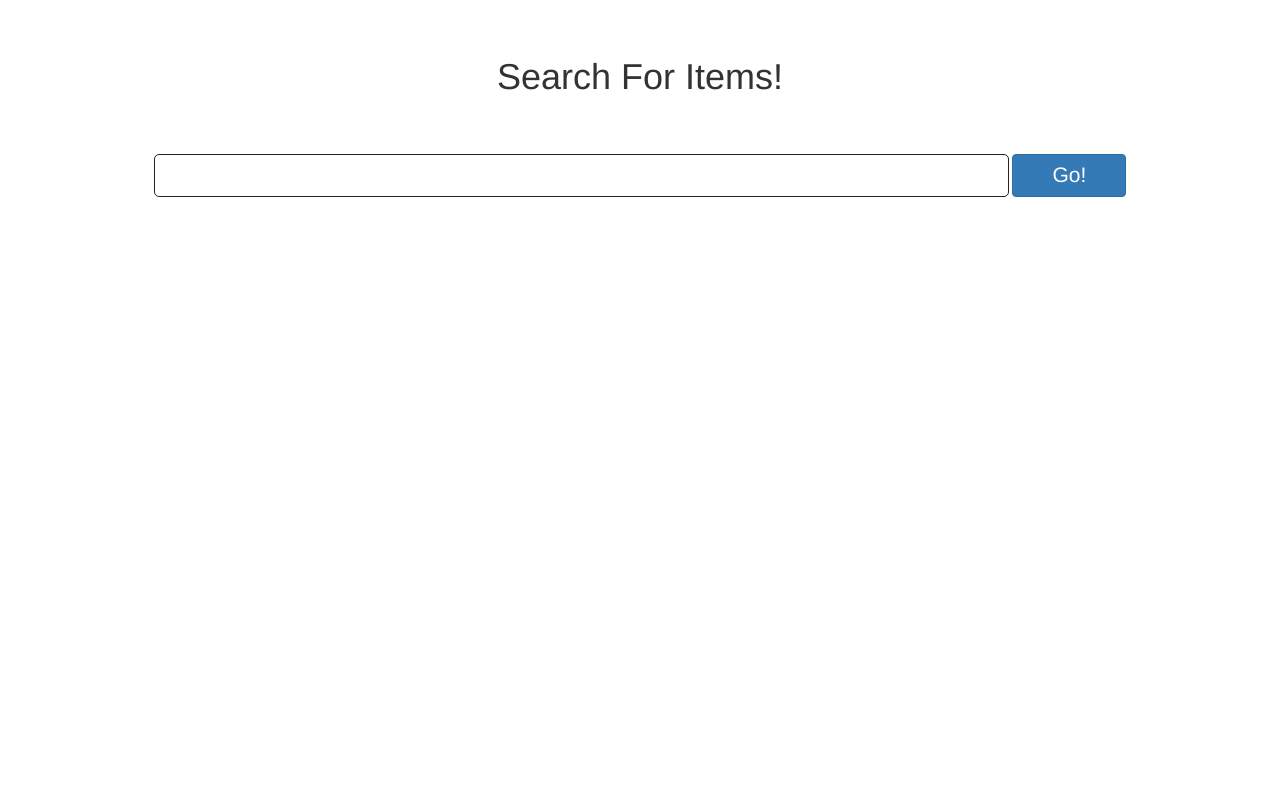
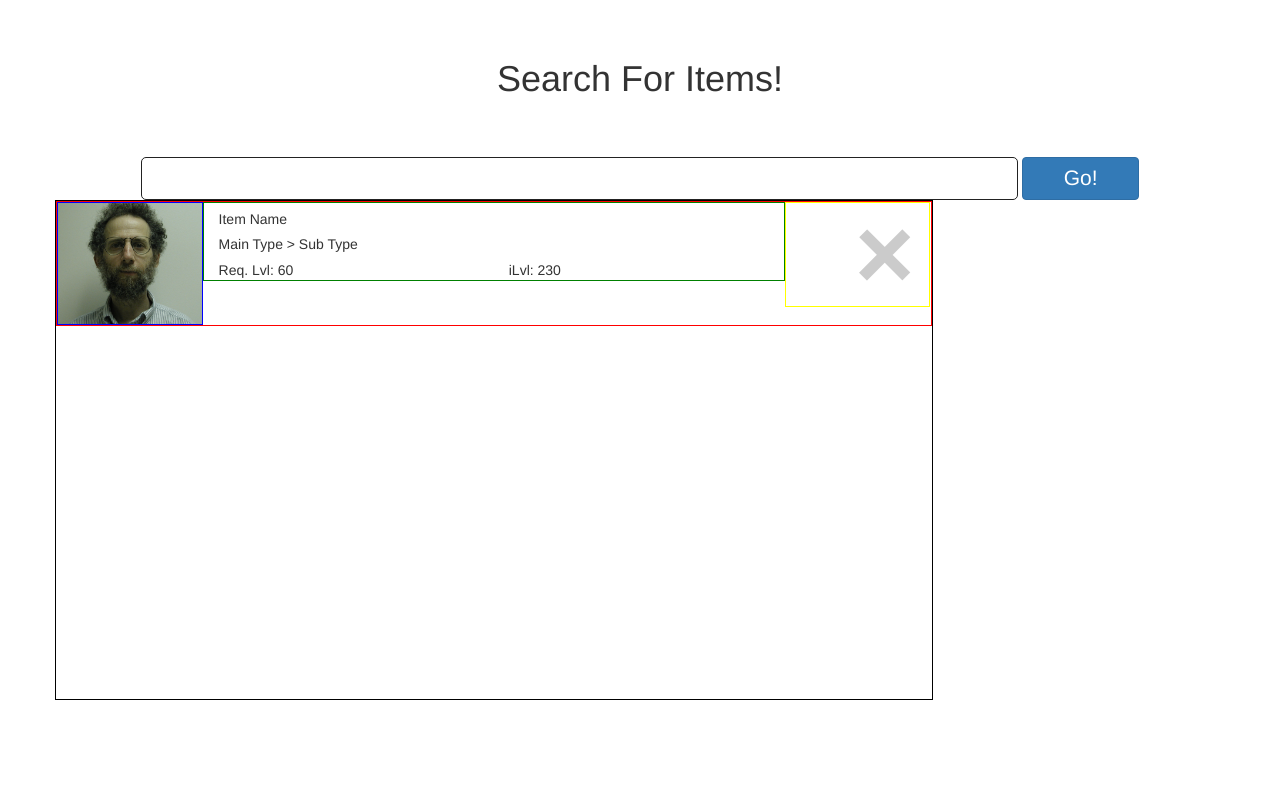
Before and after one commit to ChristianNguyendinh/ffxiv_companion, a Django app: page /items/ in a window 1280 px wide. Run offline with Django 3.2, Linux system fonts and the light colour scheme; data comes from the database, SQL or seed files in the repository; some libraries are stand-ins or nearby versions.

Commit message:
basic wireframe for item rows. Moved static resources to own app folder

```diff
--- a/item_companion/static/css/searchbar.css
+++ b/item_companion/static/item_companion/css/searchbar.css
@@ -1,3 +1,7 @@
+html, body {
+    height: 100%
+}
+
 .autocomplete-suggestions {
     border: 1px solid #000;
     background: #fff;
@@ -23,9 +27,44 @@
     color: #3399ff;
 }
 
+.items-box {
+    border: 1px solid black;
+    min-height: 500px;
+    height: 75%;
+}
+
+.item-row {
+    border: 1px solid red;
+    height: 20%;
+}
+
+.item-img-row {
+    height: 100%;
+    border: 1px solid blue;
+    padding: 0;
+}
+
+.item-img {
+    width: 100%;
+}
+
+.item-info {
+    border: 1px solid green;
+    height: 100%;
+}
+
+.item-data {
+    margin-top: 1%;
+}
+
+.item-remove {
+    border: 1px solid yellow;
+    height: 100%;
+}
+
 #autocomplete {
-    font-size:150%;
-    width:75%;
+    font-size: 150%;
+    width: 75%;
     padding: 0.5% 0.25%;
     border: 1px solid #222;
     border-radius: 5px;
--- a/item_companion/templates/item_companion/base.html
+++ b/item_companion/templates/item_companion/base.html
@@ -4,9 +4,9 @@
     <meta charset="utf-8">
     <meta name="viewport" content="width=device-width, initial-scale=1">
     {% load static %}
-    <link rel="stylesheet" href="{% static "dist/bootstrap.min.css" %}" />
-    <script type="text/javascript" src="{% static "dist/jquery.min.js" %}"></script>
-    <script type="text/javascript" src="{% static "dist/bootstrap.min.js" %}"></script>
+    <link rel="stylesheet" href="{% static "item_companion/dist/bootstrap.min.css" %}" />
+    <script type="text/javascript" src="{% static "item_companion/dist/jquery.min.js" %}"></script>
+    <script type="text/javascript" src="{% static "item_companion/dist/bootstrap.min.js" %}"></script>
     {% block head %}
     <title>Title</title>
     {% endblock %}
--- a/item_companion/templates/item_companion/home.html
+++ b/item_companion/templates/item_companion/home.html
@@ -4,21 +4,76 @@
     <title>Home</title>
     <!-- Get JS and CSS for the search bar  -->
     {% load static %}
-    <script type="text/javascript" src="{% static "dist/jquery.autocomplete.min.js" %}"></script>
-    <link rel="stylesheet" href="{% static "css/searchbar.css" %}" />
+    <script type="text/javascript" src="{% static "item_companion/dist/jquery.autocomplete.min.js" %}"></script>
+    <link type="text/css" rel="stylesheet" href="{% static "item_companion/css/searchbar.css" %}" />
 {% endblock %}
 
 
 {% block content %}
-     <div class="container">
-        {% include "item_companion/searchbar.html" with title="Search For Items!" function="myFunc" %}
+    <div class="container">
+        <div class=row>
+            {% include "item_companion/searchbar.html" with title="Search For Items!" function="myFunc" %}
+            <!-- <div id="selected-items" style="width:75%; height:500px; border: 1px solid black;">
+                <div style="width:100%; height:50px; border: 1px solid red; display: inline-flex;">
+                    <div style="width:10%; height:95%; border: 1px solid green;">
+                    </div>
+                    <div>
+                        <span>Item Name</span>
+                        <span>Main Type > Sub Type</span>
+                    </div>
+                </div>
+            </div> -->
+        </div>
+        <div class="row">
+            <div class="col-xs-9 items-box">
+
+                <div class="row item-row">
+                    <div class="col-xs-2 item-img-row">
+                        <img src="{% static "item_companion/img/clyde.png" %}" class="item-img" />
+                    </div>
+                    <div class="col-xs-8 item-info">
+                        <div class="row item-data">
+                            <div class="col-xs-12">Item Name</div>
+                        </div>
+                        <div class="row item-data">
+                            <div class="col-xs-12">Main Type > Sub Type</div>
+                        </div>
+                        <div class="row item-data">
+                            <div class="col-xs-6">Req. Lvl: 60</div>
+                            <div class="col-xs-6">iLvl: 230</div>
+                        </div>
+                    </div>
+                    <div class="col-xs-2 item-remove">
+                        <button type="button" class="close remove-button" aria-label="Close">
+                            <span aria-hidden="true" style="font-size:8vw;">&times;</span>
+                        </button>
+                    </div>
+                </div>
+
+            </div>
+        </div>
     </div>
 
     <script>
 
+        // Generate a display row for an item
+        function genItemRow(name, img, mtype, stype, ilvl, rlvl) {
+
+        }
+
         // What to do once a user selects an item
         function myFunc(selection) {
-            console.log(selection);
+            $.get({
+                url: '/items/item/' + selection.split(" ").join("_"),
+            })
+            .done(function(data) {
+                // Add some sort of node with the item to something else?
+                console.log(data);
+            });
         }
+
+        $('.remove-button').click(function() {
+            $(this).closest('.row').remove();
+        });
     </script>
 {% endblock %}
--- a/item_companion/views.py
+++ b/item_companion/views.py
@@ -14,7 +14,7 @@ def single_item(req, itemname):
 	try:
 		itemObj = Items.objects.get(name=item_formatted)
 		item = {
-			'value'		: str(itemObj.name),
+			'item_name'	: str(itemObj.name),
 			'main_type'	: str(itemObj.main_type),
 			'sub_type'	: str(itemObj.sub_type),
 			'img_url'	: str(itemObj.img),
```
Also changed, not shown: item_companion/static/item_companion/dist/bootstrap.min.css (renamed from item_companion/static/dist/bootstrap.min.css), item_companion/static/item_companion/dist/bootstrap.min.js (renamed from item_companion/static/dist/bootstrap.min.js), item_companion/static/item_companion/dist/jquery.autocomplete.min.js (renamed from item_companion/static/dist/jquery.autocomplete.min.js), item_companion/static/item_companion/dist/jquery.min.js (renamed from item_companion/static/dist/jquery.min.js), item_companion/static/item_companion/img/clyde.png (added).
